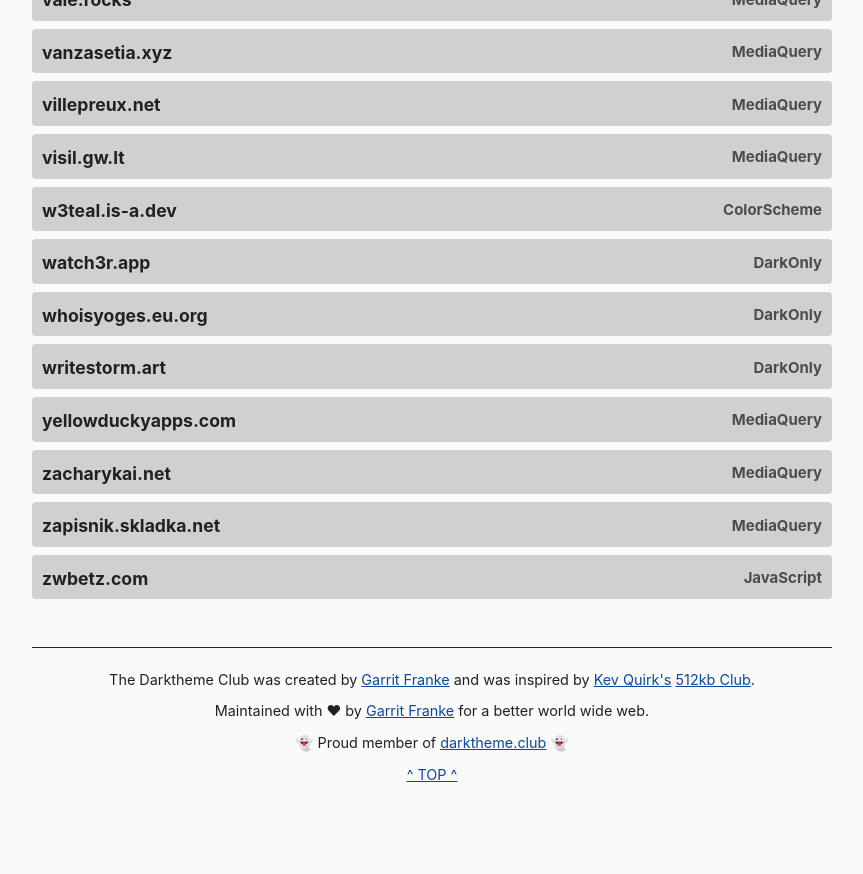
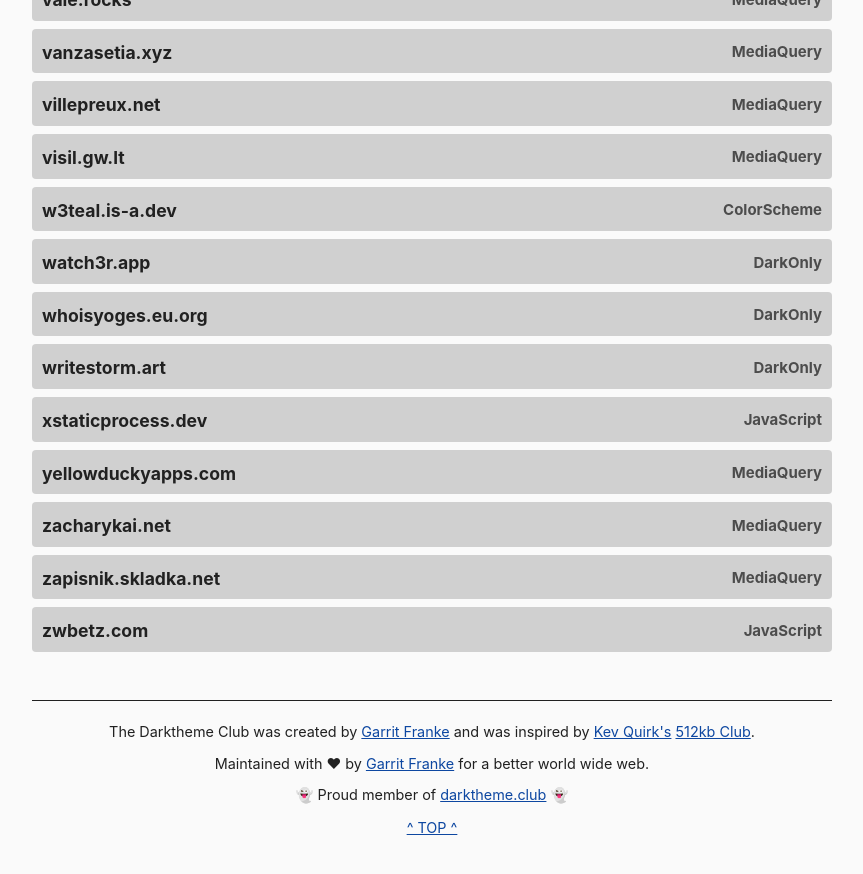
Before and after one commit to garritfra/darktheme.club, a Jekyll site: the page built from index.md, in a window 1280 px wide and 900 px high, scrolled down 9640 px. Shown: the top 874 px of the window, without its empty margins (208-1071 px from the left). Built offline with Jekyll 4.4.1, drawn with Linux system fonts in a browser that asks for light colours; before the commit the page ends 10487 px from its top, so only the background shows below that.

Commit message:
Add xstaticprocess.dev site configuration

```diff
--- a/_data/sites.yml
+++ b/_data/sites.yml
@@ -893,6 +893,11 @@
   method: mediaquery
   last_checked: 2025-07-31
 
+- domain: xstaticprocess.dev
+  url: http://xstaticprocess.dev/
+  method: javascript
+  last_checked: 2026-05-25
+
 - domain: zacharykai.net
   url: https://zacharykai.net/
   method: mediaquery
```
